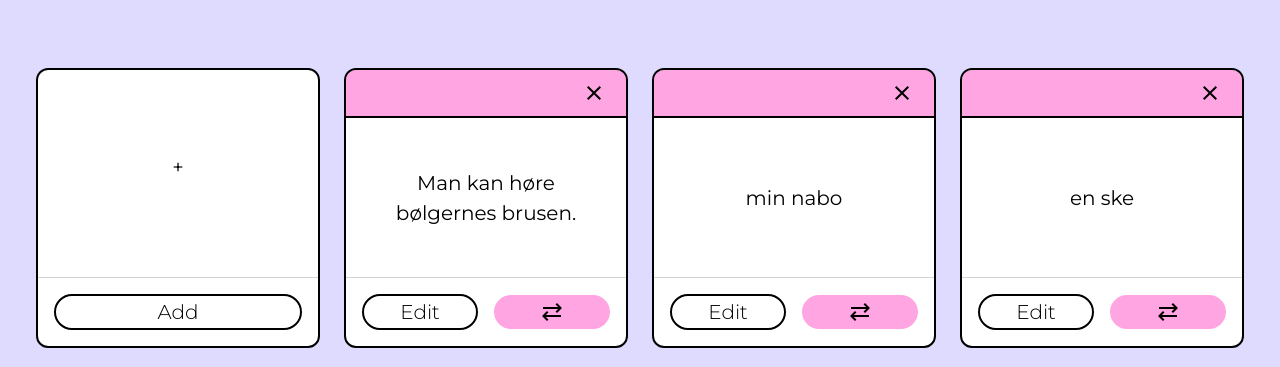
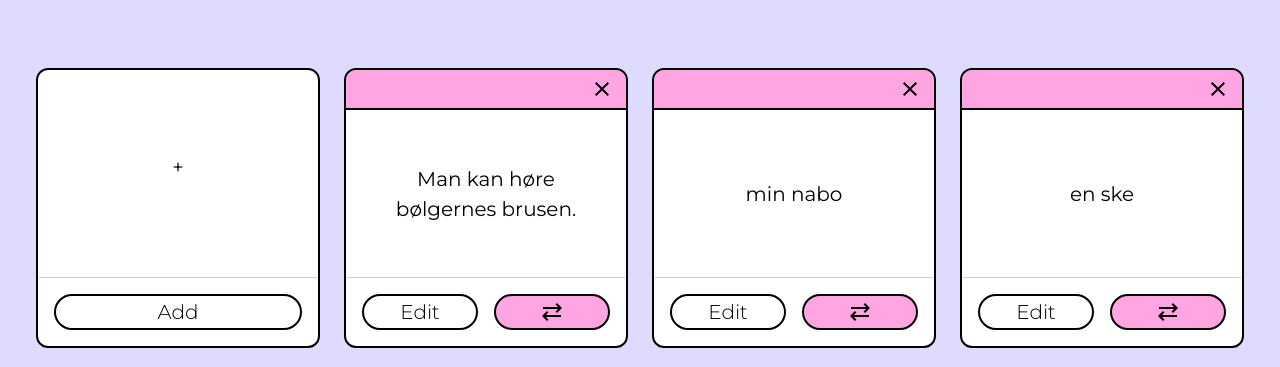
Before and after one commit to kayoken/koffer, a React (Vite) app: page / in a window 1280 px wide. Shown: the part 433-800 px from the top of the page. Built offline with nearby package versions, Linux system fonts and the light colour scheme.

Commit message:
VB-4: moving component stylings

```diff
--- a/src/components/Button/Button.tsx
+++ b/src/components/Button/Button.tsx
@@ -1,4 +1,5 @@
 import { ReactNode } from "react";
+import "./styles.css";
 
 type ButtonProps = {
   classes: string;
--- a/src/components/Button/styles.css
+++ b/src/components/Button/styles.css
@@ -0,0 +1,38 @@
+:root {
+  --button-color: var(--default-pink);
+}
+
+button {
+  display: flex;
+  align-items: center;
+  justify-content: center;
+  flex: auto;
+  border: var(--border-default);
+  border-radius: 2rem;
+  cursor: pointer;
+  padding: 0.25rem 0.5rem;
+  width: 7rem;
+  font-weight: 300;
+}
+
+button.flip {
+  background-color: var(--button-color);
+}
+
+button.edit {
+  border: var(--border-default);
+  background-color: #fff;
+}
+
+button.edit.new {
+  width: 15rem;
+}
+
+.button.delete {
+  border-radius: 0;
+  background-color: transparent;
+  justify-self: flex-end;
+  width: 3rem;
+  flex: none;
+  border: none;
+}
--- a/src/styles/styles.css
+++ b/src/styles/styles.css
@@ -1,5 +1,5 @@
 :root {
-  --button-color: #ff5ac78a;
+  --default-pink: #ff5ac78a;
   --card-background: #dfdbff;
   --black: #000000;
   --border-default: 2px solid black;
@@ -61,16 +61,11 @@ body {
       .header {
         position: relative;
         display: flex;
-        background-color: var(--button-color);
+        background-color: var(--default-pink);
         width: 100%;
         height: 3rem;
         justify-content: flex-end;
         border-bottom: var(--border-default);
-        .button.delete {
-          border-radius: 0;
-          background-color: transparent;
-          right: 0;
-        }
       }
       position: relative;
       border: var(--border-default);
@@ -113,27 +108,6 @@ body {
         gap: 1rem;
         border-top: 1px solid lightgray;
         /* border-radius: 0 0 5px 5px; */
-        button {
-          display: flex;
-          align-items: center;
-          justify-content: center;
-          flex: auto;
-          border-radius: 2rem;
-          cursor: pointer;
-          padding: 0.25rem 0.5rem;
-          width: 7rem;
-          font-weight: 300;
-          &.flip {
-            background-color: var(--button-color);
-          }
-          &.edit {
-            border: var(--border-default);
-            background-color: #fff;
-            &.new {
-              width: 15rem;
-            }
-          }
-        }
       }
     }
   }
```
